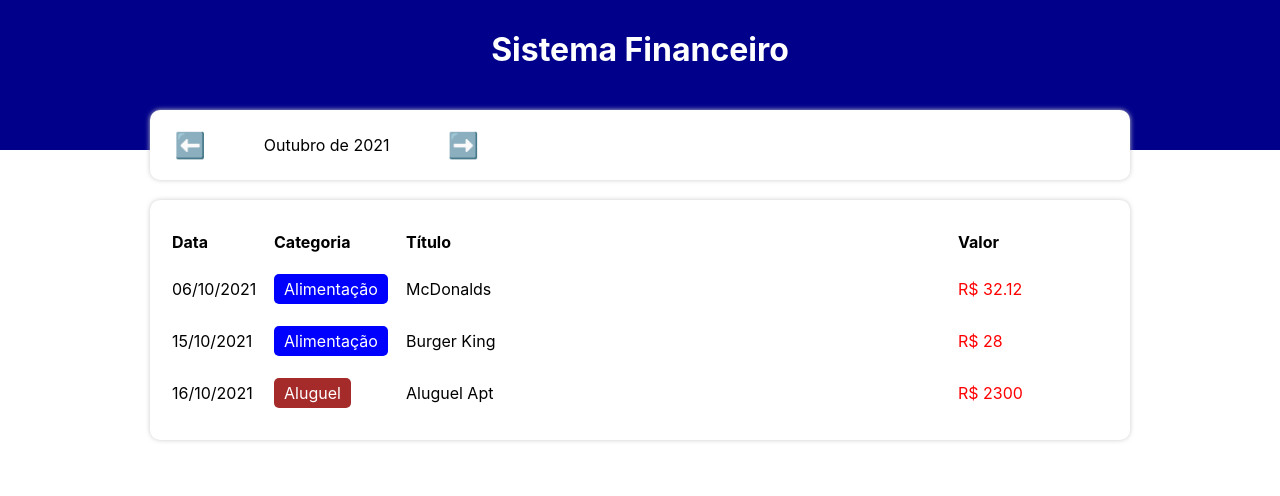
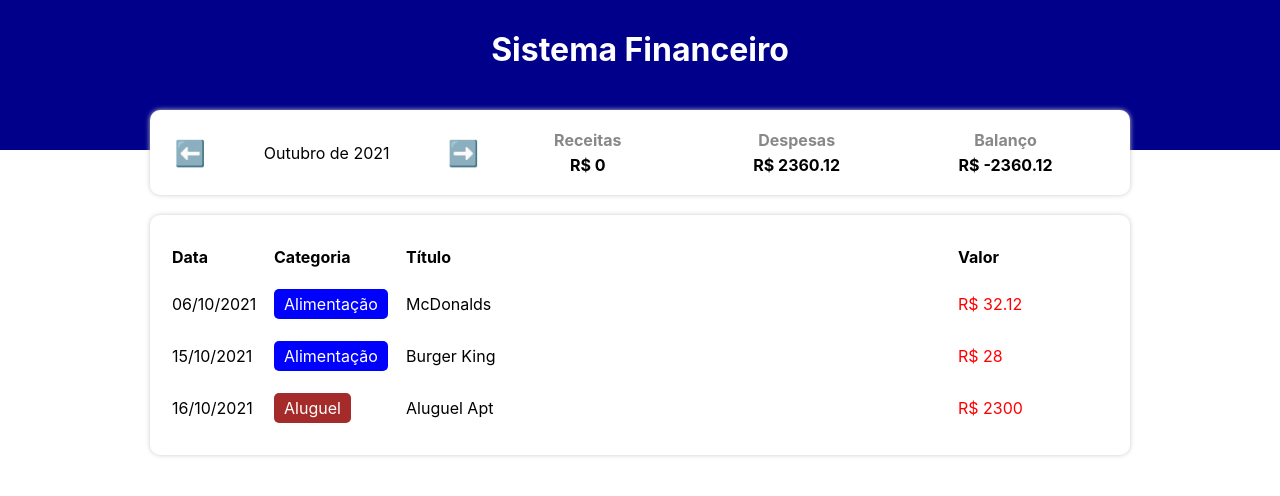
Before and after one commit to rickweb3/expense-tracker-react, a React (Create React App) app: page / in a window 1280 px wide. Shown: the top 496 px of the page. Built offline with nearby package versions, Linux system fonts and the light colour scheme.

Commit message:
feat: exibindo dados de receitas, despesas e balanço, de acordo com o mês selecionado

```diff
--- a/src/App.tsx
+++ b/src/App.tsx
@@ -12,10 +12,29 @@
   const [list, setList] = useState(items);
   const [filteredList, setFilteredList] = useState<Item[]>([]);
   const [currentMonth, setCurrentMonth] = useState(getCurrentMonth);
+  const [income, setIncome] = useState(0);
+  const [expense, setExpense] = useState(0);
 
   useEffect(()=>{
     setFilteredList(filterListByMonth(list, currentMonth));
   }, [list, currentMonth]);
+
+  useEffect(() => {
+    let incomeCount = 0;
+    let expenseCount = 0;
+
+    for(let i in filteredList) {
+      if(categories[filteredList[i].category].expense) {
+        expenseCount += filteredList[i].value;
+      } else {
+        incomeCount += filteredList[i].value;
+      }
+    }
+
+    setIncome(incomeCount);
+    setExpense(expenseCount);
+
+  }, [filteredList]);
 
   const handleMonthChange = (newMonth: string) => {
     setCurrentMonth(newMonth);
@@ -31,6 +50,8 @@
         <InfoArea
           currentMonth={currentMonth}
           onMonthChange={handleMonthChange}
+          income={income}
+          expense={expense}
         />
 
         {/** Área de inserção */}
--- a/src/components/InfoArea/index.tsx
+++ b/src/components/InfoArea/index.tsx
@@ -1,12 +1,15 @@
 import * as C from './styles';
 import { formatCurrentMonth } from '../../helpers/dateFilter';
+import { ResumeItem} from '../ResumeItem';
 
 type Props = {
     currentMonth: string;
     onMonthChange: (newMonth: string) => void;
+    income: number;
+    expense: number
 }
 
-export const InfoArea = ({currentMonth, onMonthChange}: Props) => {
+export const InfoArea = ({currentMonth, onMonthChange, income, expense}: Props) => {
 
     const handlePrevMonth = () => {
         let [year, month]  = currentMonth.split('-');
@@ -30,7 +33,9 @@
                 <C.MonthArrow onClick={handleNextMonth}>➡️</C.MonthArrow>
             </C.MonthArea>
             <C.ResumeArea>
-
+                <ResumeItem title="Receitas" value={income}/>
+                <ResumeItem title="Despesas" value={expense}/>
+                <ResumeItem title="Balanço" value={income - expense}/>
             </C.ResumeArea>
         </C.Container>
     );
--- /dev/null
+++ b/src/components/ResumeItem/index.tsx
@@ -0,0 +1,15 @@
+import * as C from './styles';
+
+type Props = {
+    title: string;
+    value: number;
+}
+
+export const ResumeItem = ({title, value}: Props) => {
+    return (
+        <C.Container>
+            <C.Title>{title}</C.Title>
+            <C.Info>R$ {value}</C.Info>
+        </C.Container>
+    );
+}
--- /dev/null
+++ b/src/components/ResumeItem/styles.ts
@@ -0,0 +1,18 @@
+import styled from 'styled-components';
+
+export const Container = styled.div`
+    flex: 1;
+`;
+
+export const Title = styled.div`
+    text-align: center;
+    font-weight: bold;
+    color: #888;
+    margin-bottom: 5px;
+`;
+
+export const Info = styled.div`
+    text-align: center;
+    font-weight: bold;
+    color: #000;
+`;
```
